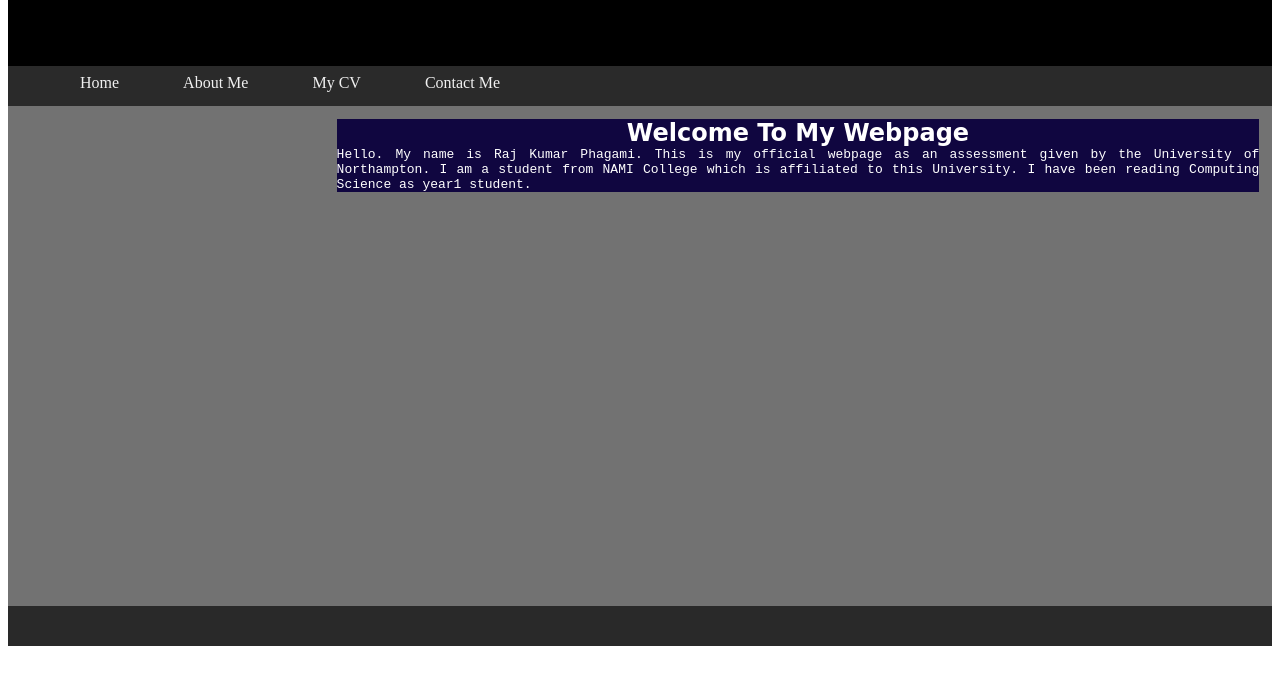
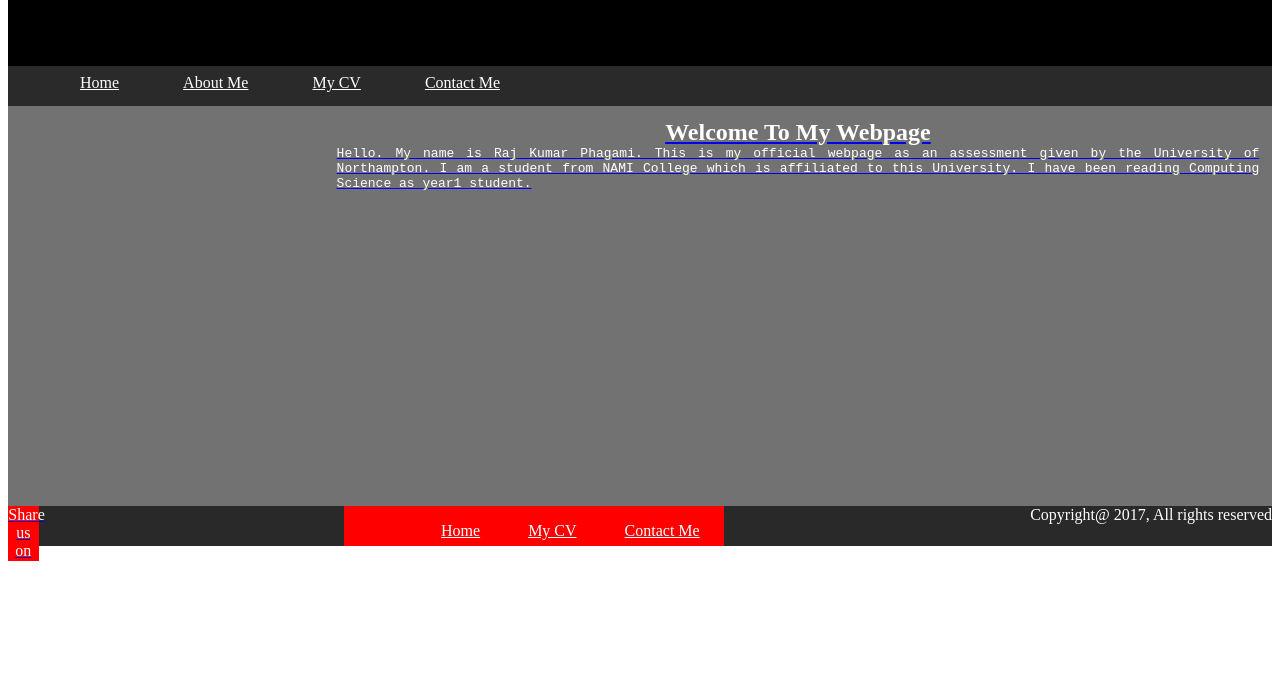
Before and after one commit to fagami1423/csy1018-assign1, a plain HTML site: page index.html in a window 1280 px wide. Shown: the part 42-726 px from the top of the page. Drawn offline with Linux system fonts and the light colour scheme.

Commit message:
modified

```diff
--- a/css/index.css
+++ b/css/index.css
@@ -1,4 +1,4 @@
-h1,h2,h3,h4,h5,h6,p{margin: 0; background-color: #100640; padding: 0;}
+h1,h2,h3,h4,h5,h6,p{margin: 0; padding: 0;}
 header{
   height: 100px;
   background-color: black;
@@ -23,9 +23,9 @@ header{
   padding: 1%
 }
 
-div ul{
+.nav ul{
   background-color:#2a2a2a;
-  color:#f0f0f0;
+  color: white;
   height: 40px;
   display: flex;
   flex-flow: row wrap;
@@ -35,7 +35,8 @@ div ul{
 }
 
 
-div ul li{
+.nav ul li{
+  color: white;
   padding-left: 2em;
   list-style: none;
   padding-top: 8px;
@@ -43,21 +44,24 @@ div ul li{
   padding-right: 2em;
 
 }
+.nav ul li a{color: white;}
 
-div ul li:hover{
+.nav ul li:hover{
   background-color: white;
   color: black;
 }
+.nav ul li a:hover{color: black;}
 
 section{
   background-color: #727272;
   display: flex;
   flex-direction: row;
-  height: 500px;
+  height: 400px;
   color: #ffffff;
   ;
 }
 .image{
+  color:#ffffff;
   width: 23%;
   padding: 1%;}
 .main{
@@ -65,7 +69,7 @@ section{
   padding: 1%;
   text-align: center;
   text-shadow: 2px;
-  font-family: cursive;
+
 
 }
 .main p{
@@ -76,5 +80,27 @@ section{
 footer{
   background-color:  #292929;
   height: 40px;
-
+  display: flex;
+  flex-direction: row;
+  justify-content: space-between;
+  color: white;
+  width: 100%
 }
+.shar{
+  width: 30px;
+  background-color: red;
+  color: white;
+  text-align: center;
+  padding: 1%;
+}
+.navi{width: 30%;
+background-color: red;
+}
+.navi ul{display: flex;
+flex-direction: row;
+justify-content: flex-end;
+}
+.navi ul li{list-style: none; text-align: center; padding-left: 1.5em; padding-bottom: 1.5em;
+padding-right: 1.5em;}
+.navi ul li a{color: white;}
+.navi ul li a:hover{color: blue;}
--- a/index.html
+++ b/index.html
@@ -8,10 +8,10 @@
   <body>
     <header>
       <div class="logo">
-        <img src="images/"/>
+        <img src="" alt="hello">
       </div>
       <div class="img"/>
-        <img src="images/">
+        <img src="images/" alt="hello">
       </div>
       <div class="ser">
 
@@ -19,10 +19,10 @@
     </header>
     <div class="nav">
       <ul>
-        <li><a href=""></a>Home</li>
-        <li><a href=""></a>About Me</li>
-        <li><a href=""></a>My CV</li>
-        <li><a href=""></a>Contact Me</li>
+        <li><a href="home.html">Home</a></li>
+        <li><a href="about.html">About Me</a></li>
+        <li><a href="cv.html">My CV</a></li>
+        <li><a href="contact.html">Contact Me</></li>
 
       </ul>
     </div>
@@ -38,6 +38,21 @@
 
     </section>
     <footer>
+      <div class="shar">
+        Share us on
+
+
+      </div>
+      <div class="navi">
+        <ul>
+          <li><a href="home.html">Home</a></li>
+          <li><a href="cv.html">My CV</a></li>
+          <li><a href="contact.html">Contact Me</a></li>
+        </ul>
+      </div>
+      <div class="copy">
+      </h5>Copyright@ 2017, All rights reserved</h5>
+      </div>
 
     </footer>
 
```
Also changed, not shown: images/#.jpg (added), images/dead.jpg (added), 1 other file.
